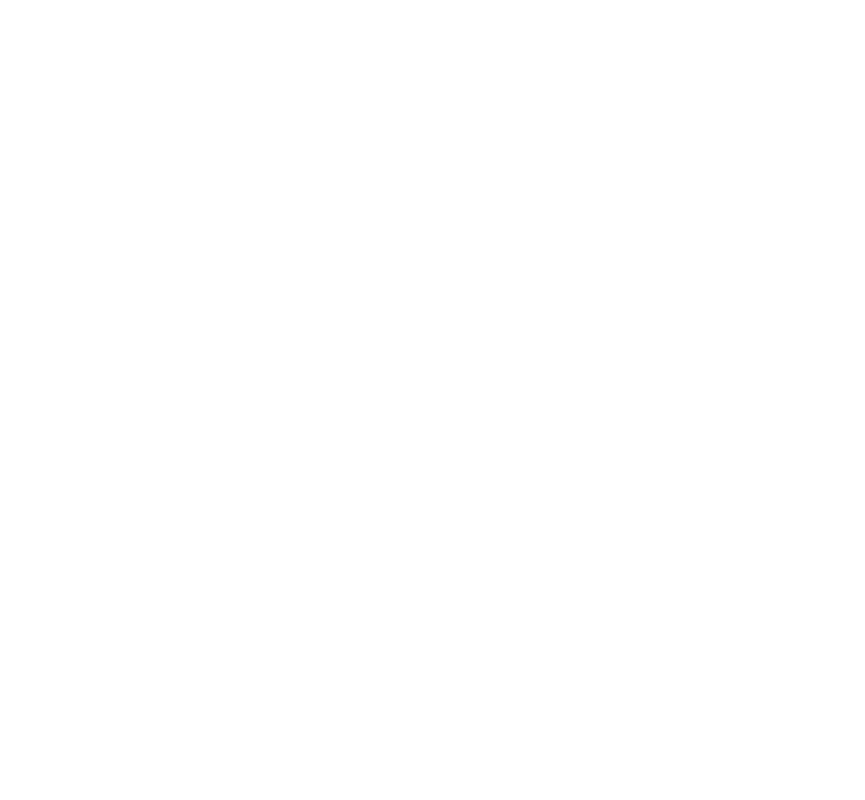
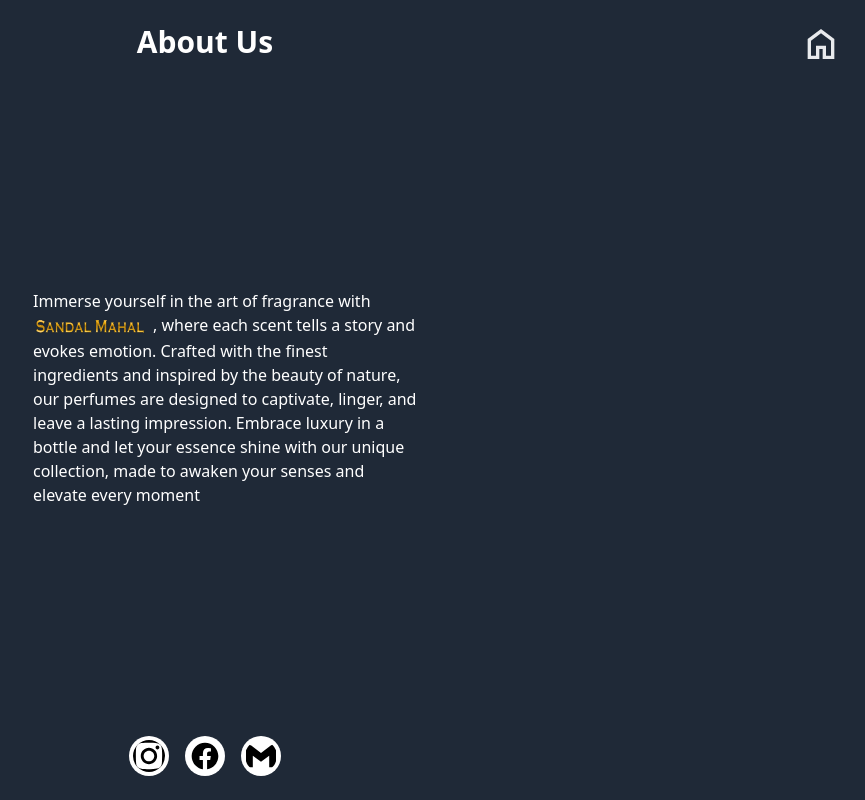
Before and after one commit to shariq-gazdar/SandalMahal, a React (Vite) app: page /about in a window 1280 px wide. Before the commit this address had no page. Shown: the whole page, without its empty margins (415-1280 px from the left). Built offline with nearby package versions, Linux system fonts and the light colour scheme.

Commit message:
About us also added!

```diff
--- a/src/App.jsx
+++ b/src/App.jsx
@@ -1,6 +1,7 @@
 import { useState } from "react";
 import { BrowserRouter as Router, Route, Routes } from "react-router-dom";
 import Nav from "./components/Nav";
+import About from "./components/About";
 import Hero from "./components/Hero";
 import CardsContainer from "./components/CardsContainer";
 import Order from "./components/Order";
@@ -37,6 +38,7 @@ function App() {
           element={<AppLayout handleBlur={handleBlur} blurClass={blurClass} />}
         />
         <Route path="/contact" element={<Contact />} />
+        <Route path="/about" element={<About />} />
       </Routes>
     </Router>
   );
--- /dev/null
+++ b/src/components/About.jsx
@@ -0,0 +1,55 @@
+import React from "react";
+import home from "../assets/home.svg";
+import FullLogo from "../assets/Typography.png";
+import Instagram from "../assets/instagram.svg";
+import Facebook from "../assets/facebook.svg";
+import Gmail from "../assets/gmail.svg";
+function About() {
+  return (
+    <div className="  p-6 bg-gray-800 text-white  shadow-lg h-screen w-screen  items-center justify-between  ">
+      <a href="/" className="float-right " title="Home">
+        <img src={home} alt="" className="w-10 inline   h" />
+      </a>
+      <div className="h-full flex flex-col items-center justify-between">
+        <h1 className="text-3xl font-semibold ">About Us</h1>
+        <div className="aboutUs w-full lg:w-96 lg:ml-10 text-wrap">
+          Immerse yourself in the art of fragrance with
+          <img src={FullLogo} alt="" className="inline w-28 mr-2" />, where each
+          scent tells a story and evokes emotion. Crafted with the finest
+          ingredients and inspired by the beauty of nature, our perfumes are
+          designed to captivate, linger, and leave a lasting impression. Embrace
+          luxury in a bottle and let your essence shine with our unique
+          collection, made to awaken your senses and elevate every moment
+        </div>
+        <div className="socials flex gap-x-4  ">
+          <a href="">
+            <img
+              src={Instagram}
+              alt=""
+              className="w-10 bg-white rounded-full p-1"
+              title="Instagram"
+            />
+          </a>
+          <a href="">
+            <img
+              src={Facebook}
+              alt=""
+              className="w-10 bg-white rounded-full p-1"
+              title="Facebook"
+            />
+          </a>
+          <a href="">
+            <img
+              src={Gmail}
+              alt=""
+              className="w-10 bg-white rounded-full p-1"
+              title="Gmail"
+            />
+          </a>
+        </div>
+      </div>
+    </div>
+  );
+}
+
+export default About;
--- a/src/components/Nav.jsx
+++ b/src/components/Nav.jsx
@@ -8,9 +8,12 @@ function Nav(props) {
 
   return (
     <div className="navBar flex justify-center shadow-lg h-fit bg-black  rounded-b-3xl lg:p-0 px-10 ">
-      <button className="wrapper w-[60rem] flex justify-center ">
+      <a
+        className="wrapper w-[70rem] flex justify-center cursor-pointer "
+        href="/"
+      >
         <img src={FullLogo} className="w-40 py-3" alt="Menu Logo" />
-      </button>
+      </a>
 
       {showMenu && (
         <div className="menu-content text-white absolute top-16 right-0 left-40  lg:left-[60rem] bg-gray-800 p-4 rounded shadow-lg h-dvh z-50 mr-1 justify-center flex ">
@@ -21,15 +24,11 @@ function Nav(props) {
               </a>
             </li>
             <li>
-              <a href="#" className="hover:text-gray-300">
+              <Link to="/about" className="hover:text-gray-300">
                 About
-              </a>
+              </Link>
             </li>
-            <li>
-              <a href="#" className="hover:text-gray-300">
-                Services
-              </a>
-            </li>
+
             <li className="hover:text-gray-300">
               <Link to="/contact">Contact</Link>
             </li>
```
Also changed, not shown: src/components/Order.jsx (+2 -6 lines).
